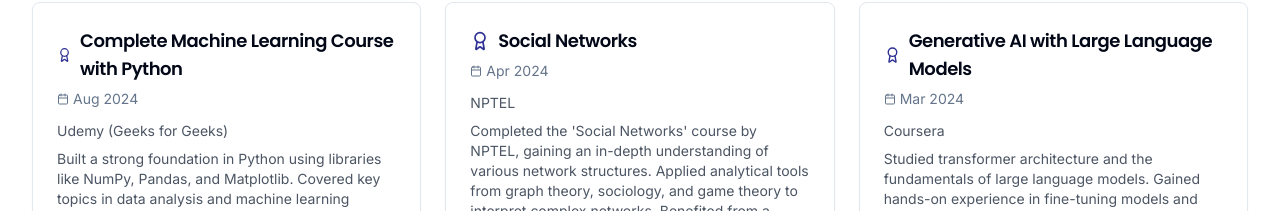
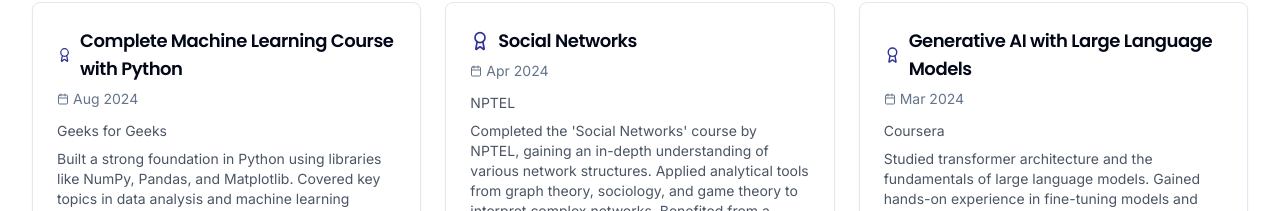
Before and after one commit to kulwant1605/kulwant-olkha-portfolio-showcase, a React (Vite) app: page / in a window 1280 px wide. Shown: the part 4892-5103 px from the top of the page. Built offline with nearby package versions, Linux system fonts and the light colour scheme.

Commit message:
Fix: Update certification platform
Removed "Udemy" from the certification platform for the "Complete Machine Learning Course with Python" in the Certifications section.

```diff
--- a/src/components/Certifications.tsx
+++ b/src/components/Certifications.tsx
@@ -5,7 +5,7 @@ const Certifications = () => {
   const certifications = [
     {
       title: "Complete Machine Learning Course with Python",
-      platform: "Udemy (Geeks for Geeks)",
+      platform: "Geeks for Geeks",
       date: "Aug 2024",
       description: "Built a strong foundation in Python using libraries like NumPy, Pandas, and Matplotlib. Covered key topics in data analysis and machine learning (including neural networks). Gained practical experience through web scraping, Tableau dashboards, and real-world projects."
     },
```
